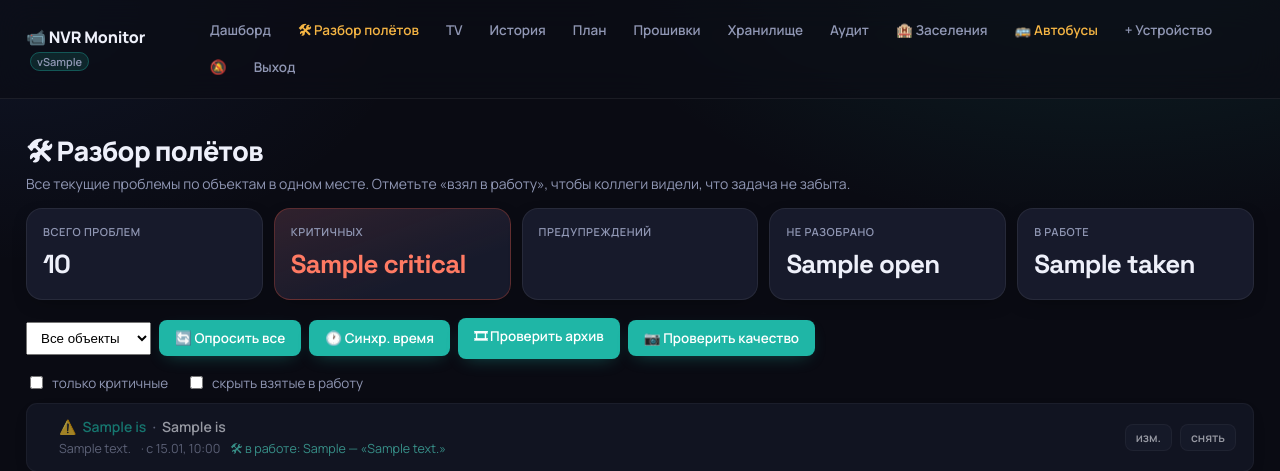
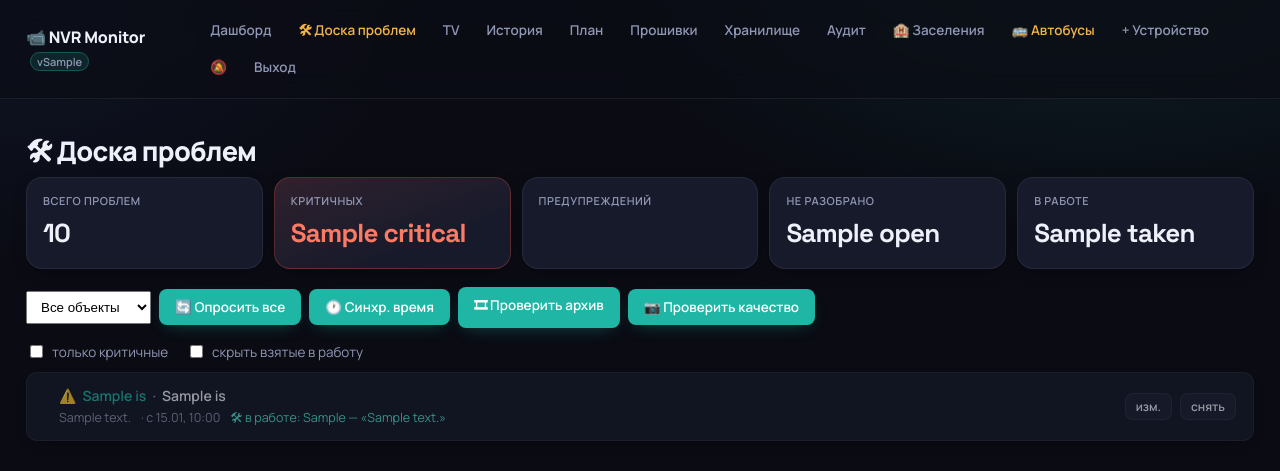
Before and after one commit to kiltler/newapp, a Python web app: template app/templates/worklist.html in a window 1280 px wide. Shown: the top 471 px of the page. Run offline with Jinja, Linux system fonts and the light colour scheme; the template is opened without the code that fills it: most values are stand-ins (such as "Sample title", 1, 10 or a date in 2020).

Commit message:
Переименовать «Разбор полётов» → «Доска проблем», убрать подпись (v1.3.1)
Co-Authored-By: Claude Opus 4.8 <noreply@anthropic.com>
Claude-Session: https://claude.ai/code/session_01MSTzAWdjo1MeRrTQYbPFwS

```diff
--- a/app/__init__.py
+++ b/app/__init__.py
@@ -1,3 +1,3 @@
 """NVR Monitor — централизованный мониторинг видеорегистраторов Hikvision/Dahua."""
 
-__version__ = "1.3.0"
+__version__ = "1.3.1"
--- a/app/static/style.css
+++ b/app/static/style.css
@@ -167,7 +167,7 @@ table.calendar th.day { color: var(--muted); }
 .tl-swatch.tl-gap { background: var(--err); }
 .tl-swatch.tl-nodata { background: repeating-linear-gradient(45deg, #2a2f3d 0 5px, #232733 5px 10px); }
 
-/* Разбор полётов (рабочий список проблем) */
+/* Доска проблем (рабочий список проблем) */
 .wl-head h1 { margin-bottom: 2px; }
 .wl-head p { margin-top: 0; }
 .wl-bulk { margin: 14px 0 6px; }
--- a/app/templates/base.html
+++ b/app/templates/base.html
@@ -21,7 +21,7 @@
     <nav>
         {% if _role != 'bus' %}
         <a href="/">Дашборд</a>
-        <a href="/worklist" class="nav-worklist">🛠 Разбор полётов</a>
+        <a href="/worklist" class="nav-worklist">🛠 Доска проблем</a>
         <a href="/tv">TV</a>
         <a href="/history">История</a>
         <a href="/plan">План</a>
--- a/app/templates/index.html
+++ b/app/templates/index.html
@@ -110,7 +110,7 @@
   <button onclick="bulkRun('sync_time')">Синхр. время</button>
   <button onclick="bulkRun('archive_check')">Проверить архив</button>
   <button onclick="bulkRun('quality_check')">Проверить качество</button>
-  <a class="bulk-link" href="/worklist">🛠 Разбор полётов →</a>
+  <a class="bulk-link" href="/worklist">🛠 Доска проблем →</a>
 </div>
 <div id="bulk-progress" class="wl-progress" style="display:none">
   <div class="wl-progress-bar"><div id="bulk-fill" class="wl-progress-fill"></div></div>
--- a/app/templates/worklist.html
+++ b/app/templates/worklist.html
@@ -1,9 +1,8 @@
 {% extends "base.html" %}
-{% block title %}Разбор полётов — NVR Monitor{% endblock %}
+{% block title %}Доска проблем — NVR Monitor{% endblock %}
 {% block content %}
 <div class="wl-head">
-  <h1>🛠 Разбор полётов</h1>
-  <p class="muted">Все текущие проблемы по объектам в одном месте. Отметьте «взял в работу», чтобы коллеги видели, что задача не забыта.</p>
+  <h1>🛠 Доска проблем</h1>
 </div>
 
 <section class="bus-summary">
```
Also changed, not shown: CHANGELOG.md.
